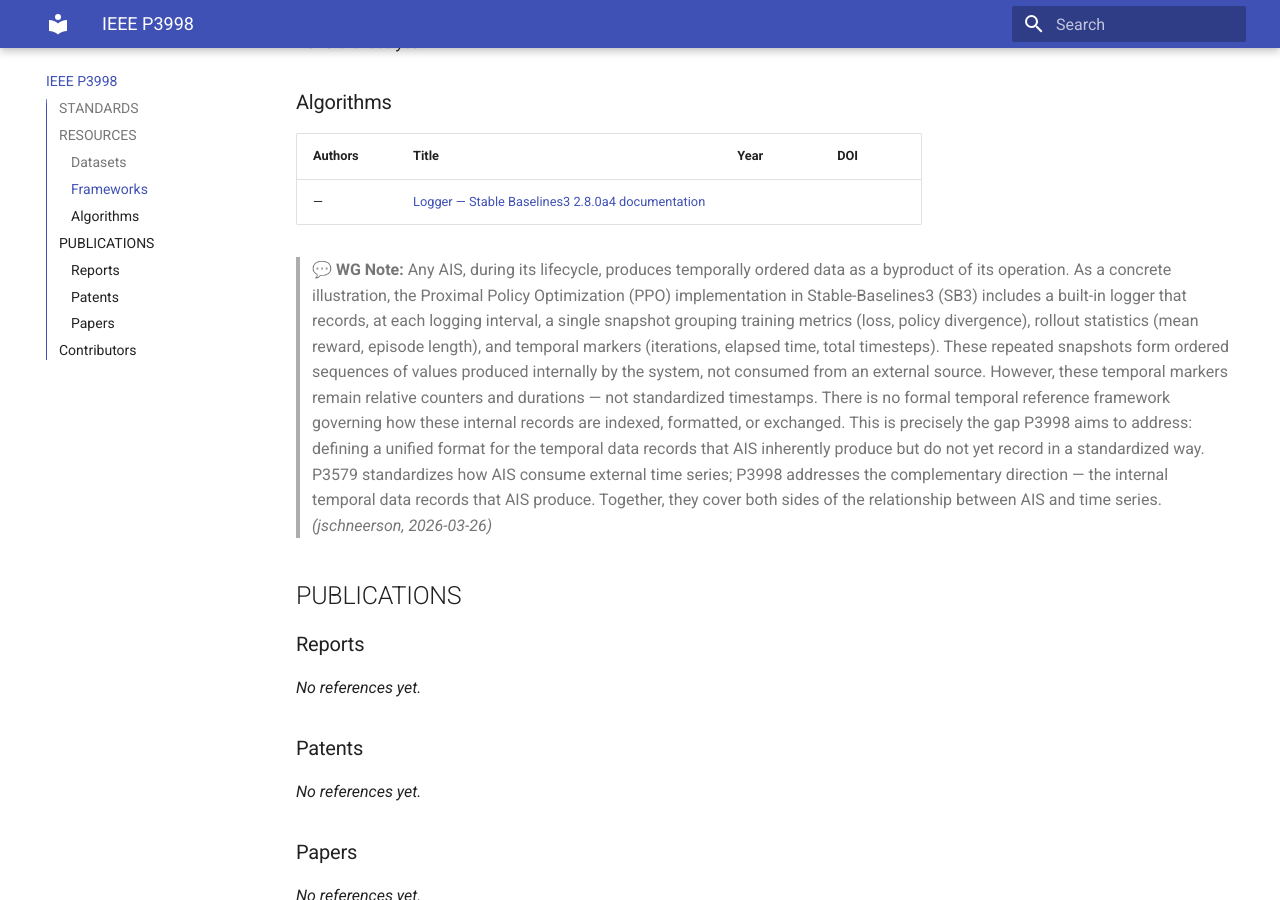
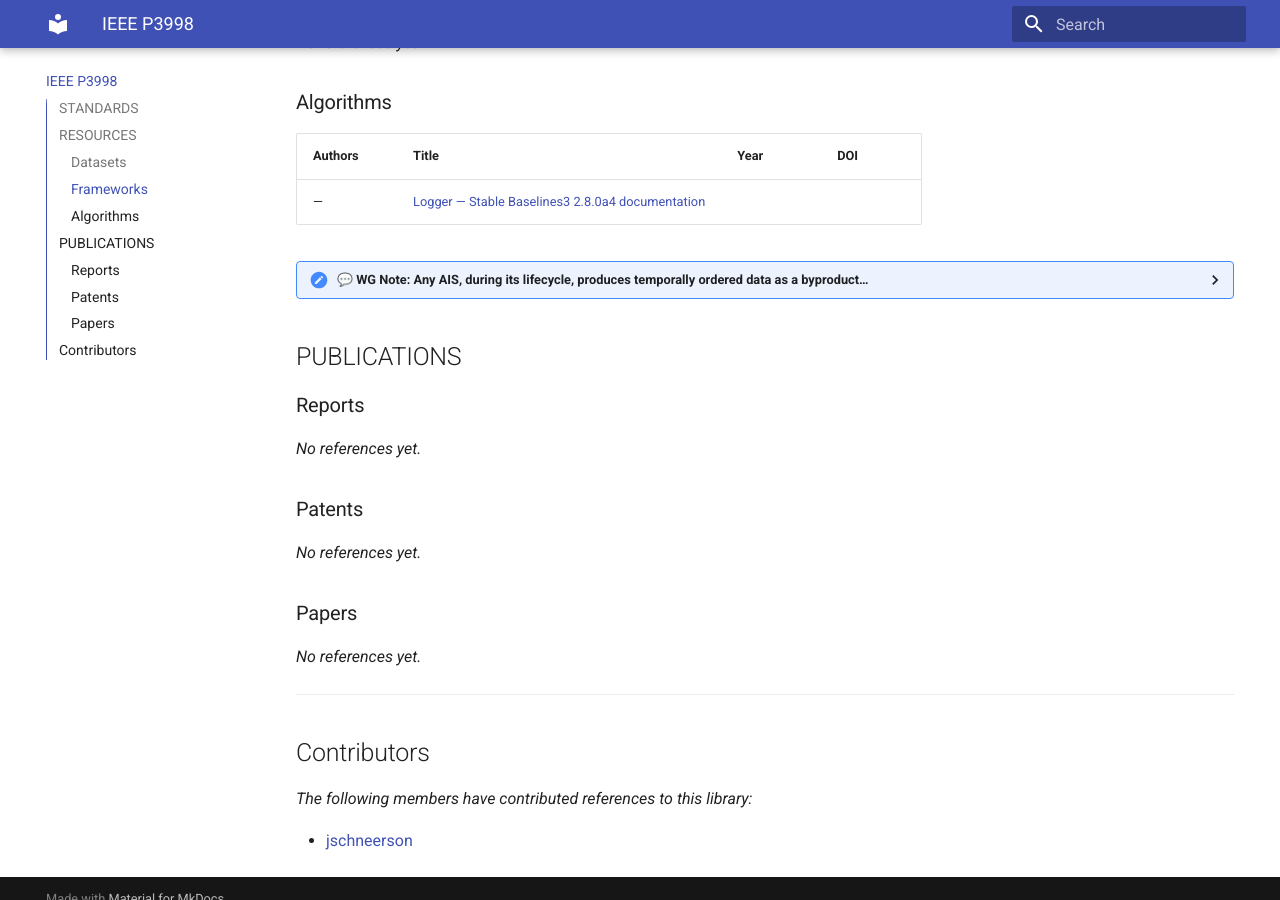
Before and after one commit to aitimeseries/SOTA, an MkDocs documentation site: the page built from docs/p3998/index.md, in a window 1280 px wide and 900 px high, scrolled down 515 px. Built offline with MkDocs 1.6.1 and Material for MkDocs 9.7.7, drawn with Linux system fonts in a browser that asks for light colours.

Commit message:
refs: update SOTA from Zotero

```diff
--- a/docs/p3998/index.md
+++ b/docs/p3998/index.md
@@ -20,10 +20,17 @@ _No references yet._
 |---------|-------|------|-----|
 | — | [Logger — Stable Baselines3 2.8.0a4 documentation](https://stable-baselines3.readthedocs.io/en/master/common/logger.html) |  |  |
 
-> 💬 **WG Note:** Any AIS, during its lifecycle, produces temporally ordered data as a byproduct of its operation. As a concrete illustration, the Proximal Policy Optimization (PPO) implementation in Stable-Baselines3 (SB3) includes a built-in logger that records, at each logging interval, a single snapshot grouping training metrics (loss, policy divergence), rollout statistics (mean reward, episode length), and temporal markers (iterations, elapsed time, total timesteps).
+<details>
+<summary>💬 <b>WG Note:</b> Any AIS, during its lifecycle, produces temporally ordered data as a byproduct…</summary>
+
+Any AIS, during its lifecycle, produces temporally ordered data as a byproduct of its operation. As a concrete illustration, the Proximal Policy Optimization (PPO) implementation in Stable-Baselines3 (SB3) includes a built-in logger that records, at each logging interval, a single snapshot grouping training metrics (loss, policy divergence), rollout statistics (mean reward, episode length), and temporal markers (iterations, elapsed time, total timesteps).
 These repeated snapshots form ordered sequences of values produced internally by the system, not consumed from an external source.
 However, these temporal markers remain relative counters and durations — not standardized timestamps. There is no formal temporal reference framework governing how these internal records are indexed, formatted, or exchanged. This is precisely the gap P3998 aims to address: defining a unified format for the temporal data records that AIS inherently produce but do not yet record in a standardized way.
-P3579 standardizes how AIS consume external time series; P3998 addresses the complementary direction — the internal temporal data records that AIS produce. Together, they cover both sides of the relationship between AIS and time series. *(jschneerson, 2026-03-26)*
+P3579 standardizes how AIS consume external time series; P3998 addresses the complementary direction — the internal temporal data records that AIS produce. Together, they cover both sides of the relationship between AIS and time series.
+
+*(jschneerson, 2026-03-26)*
+
+</details>
 
 
 ## PUBLICATIONS
```
